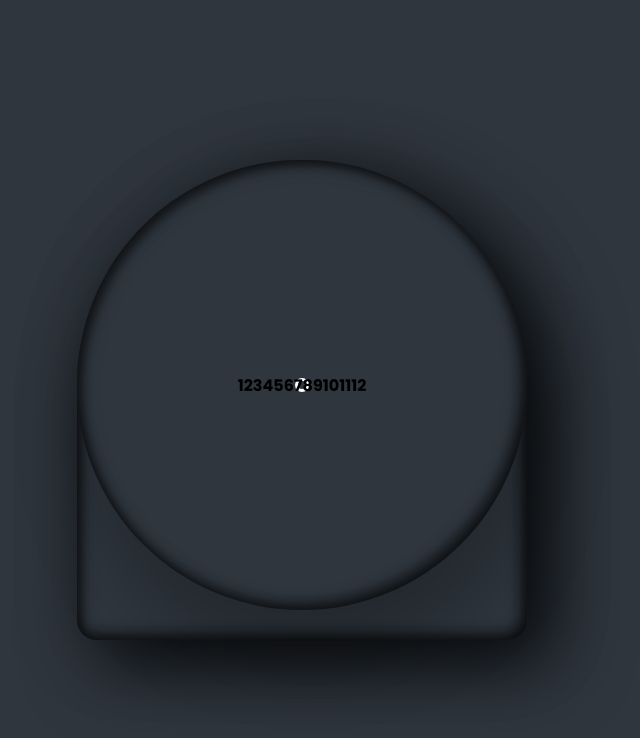
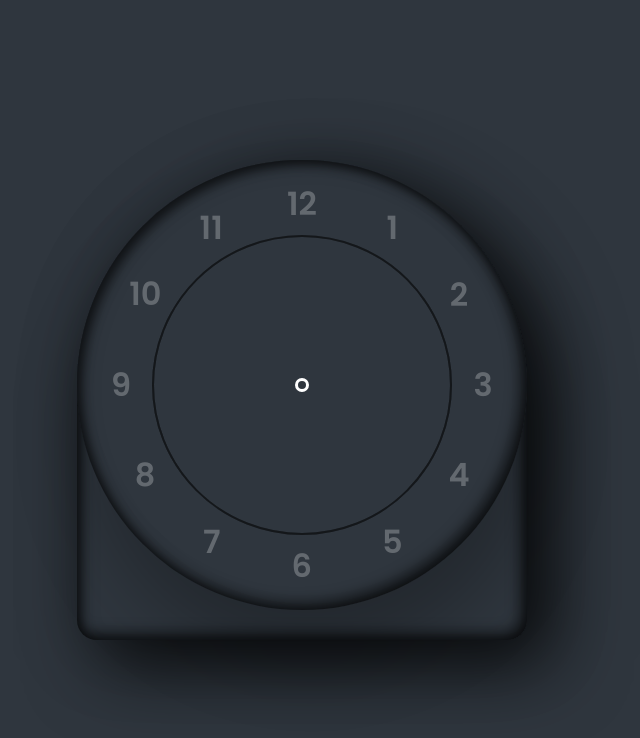
Before and after one commit to MavysDraon/Amazing-Working-Analog-and-Digital-Clock, a plain HTML site: page index.html in a window 1280 px wide. Shown: the whole page, without its empty margins (338-978 px from the left). Drawn offline with Linux system fonts and the light colour scheme.

Commit message:
Second Commit Beta

```diff
--- a/index.html
+++ b/index.html
@@ -10,6 +10,11 @@
 <body>
   <div class="container">
     <div class="clock">
+
+      <div class="circle"><i></i></div>
+      <div class="circle circle2"><i></i></div>
+      <div class="circle circle3"><i></i></div>
+
       <span style="--i:1;"><b>1</b></span>
       <span style="--i:2;"><b>2</b></span>
       <span style="--i:3;"><b>3</b></span>
--- a/style.css
+++ b/style.css
@@ -54,5 +54,24 @@ body{
   border-radius: 50px;
 }
 .clock span{
-  position: relative;
+  position: absolute;
+  inset: 20px;
+  color: #fff;
+  text-align: center;
+  transform: rotate(calc(30deg * var(--i)));
+  /* 360 / 12 = 30deg */
 }
+.clock span b{
+  font-size: 2em;
+  opacity: 0.25;
+  font-weight: 600;
+  display: inline-block;
+  transform: rotate(calc(-30deg * var(--i)));
+}
+.circle{
+  position: absolute;
+  width: 300px;
+  height: 300px;
+  border: 2px solid rgba(0,0,0,0.25);
+  border-radius: 50%;
+}
```
